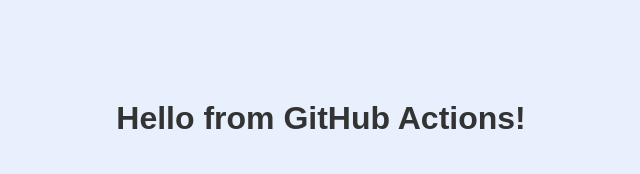
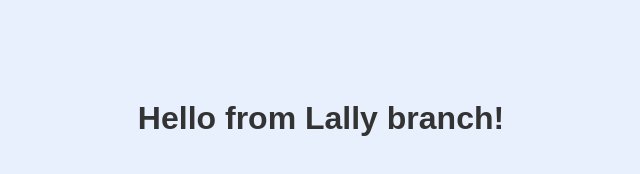
Before and after one commit to Laharika08/my-static-site, a plain HTML site: page index.html in a window 1280 px wide. Shown: the whole page, without its empty margins (319-959 px from the left). Drawn offline with Linux system fonts and the light colour scheme.

Commit message:
changed heading

```diff
--- a/index.html
+++ b/index.html
@@ -6,6 +6,6 @@
   <link rel="stylesheet" href="styles.css">
 </head>
 <body>
-  <h1>Hello from GitHub Actions!</h1>
+  <h1>Hello from Lally branch!</h1>
 </body>
 </html>
```
